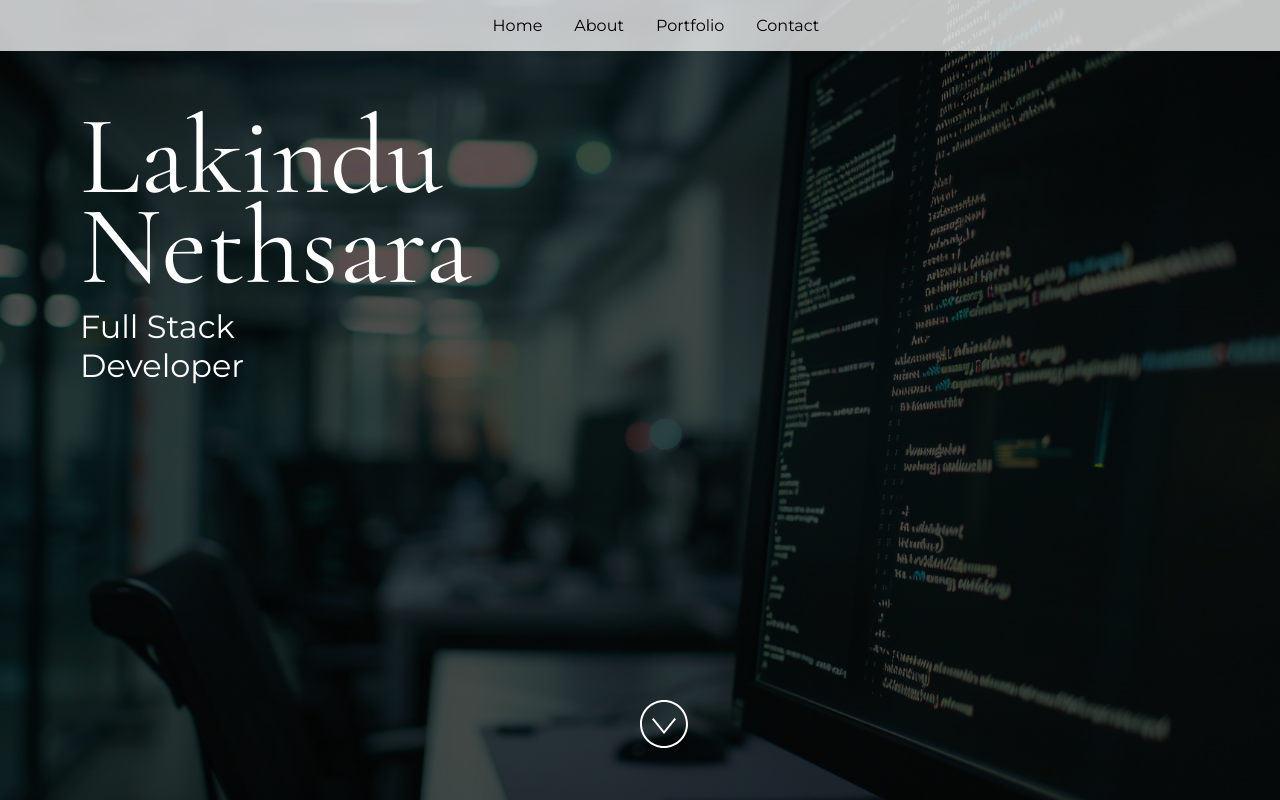
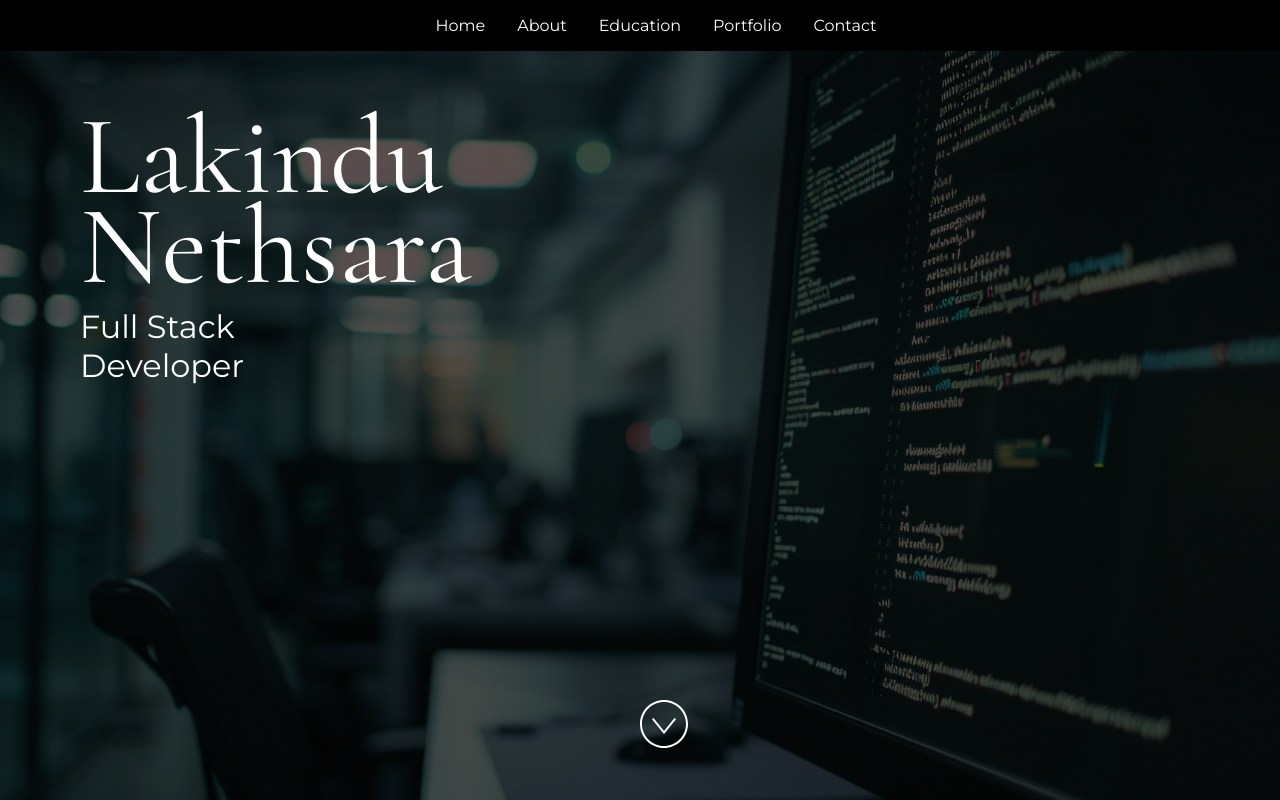
Before and after one commit to LakinduNethsara/MyPortfolio, a React (Vite) app: page / in a window 1280 px wide. Built offline with nearby package versions, Linux system fonts and the light colour scheme.

Commit message:
Education section

```diff
--- a/src/App.jsx
+++ b/src/App.jsx
@@ -11,6 +11,7 @@ import Footer from "./Components/Footer";
 import Header from "./Components/Header";
 import Home from "./Components/Home";
 import Portfolio from "./Components/Portfolio";
+import Education from "./Components/Education";
 
 import "./styles.css";
 
@@ -45,6 +46,7 @@ const App = () => {
       <Header />
       <Home name={siteProps.name} title={siteProps.title} />
       <About />
+      <Education />
       <Portfolio />
       <Footer {...siteProps} primaryColor={primaryColor} secondaryColor={secondaryColor} />
     </div>
--- /dev/null
+++ b/src/Components/Education.jsx
@@ -0,0 +1,34 @@
+import React from "react";
+
+const Education = () => {
+  return (
+    <section className="padding" id="education" style={{backgroundColor:"rgba(14,26,88,0.9)"}}>
+
+      <h2 style={{ textAlign: "center",color: "white" }}>Education</h2>
+
+      {/* grid of 4 education cells */}
+      <div style={{ padding: "3rem" }}>
+
+        <div style={{ display: "grid", gap: "16px" }}>
+
+          <div className="cell" style={{ backgroundColor: "rgba(255,255,255,1)", padding: "16px" }}>
+            <h3>University of Ruhuna</h3>
+            <p>Bachelor of Information Communication Technology (Hons)</p>
+            <p>2021 - 2026</p>
+          </div>
+
+          <div className="cell" style={{ backgroundColor: "#f0f0f0", padding: "16px" }}>
+            <h3>University of Ruhuna</h3>
+            <p>Diploma in Information Technology</p>
+            <p>2018 - 2019</p>
+          </div>
+
+
+
+        </div>
+      </div>
+    </section>
+  );
+};
+
+export default Education;
--- a/src/Components/Header.jsx
+++ b/src/Components/Header.jsx
@@ -14,7 +14,7 @@ const Header = () => {
         display: "flex",
         justifyContent: "center",
         gap: "2rem",
-        background: "rgba(255,255,255,0.75)",
+        background: "rgba(0,0,0,1)",
         padding: "1rem",
         top: 0,
         width: "100%",
@@ -23,6 +23,7 @@ const Header = () => {
     >
       <a href="#home">Home</a>
       <a href="#about">About</a>
+      <a href="#education">Education</a>
       <a href="#portfolio">Portfolio</a>
       <a href="#footer">Contact</a>
     </div>
--- a/src/styles.css
+++ b/src/styles.css
@@ -48,37 +48,38 @@ section img.background {
 h1 {
   font-family: "Cormorant Garamond", serif;
   font-size: 7rem;
-  font-weight: 400;
+  font-weight: 500;
   line-height: 0.8;
   margin: 0;
 }
 
 h2 {
   font-size: 2rem;
-  font-weight: 400;
+  font-weight: 500;
   margin: 0;
   padding-top: 1rem;
 }
 
 h3 {
-  font-weight: 400;
+  font-weight: 500;
   font-size: 1.25rem;
   margin: 0;
 }
 
 p {
-  font-size: 18px;
+  font-size: 16px;
   line-height: 1.5;
   margin-bottom: 0;
   font-weight: 300;
 }
 
 p.large {
-  font-size: 24px;
+  font-size: 22px;
 }
 
 p.small {
   font-size: 15px;
+  font-weight: 400;
 }
 
 hr {
@@ -94,7 +95,7 @@ li::marker {
 }
 
 a {
-  color: black;
+  color: rgb(255, 255, 255);
   text-decoration: none;
 }
 
```
